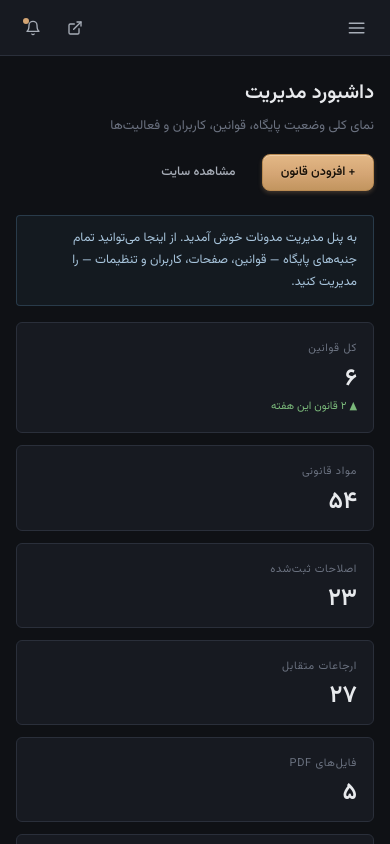
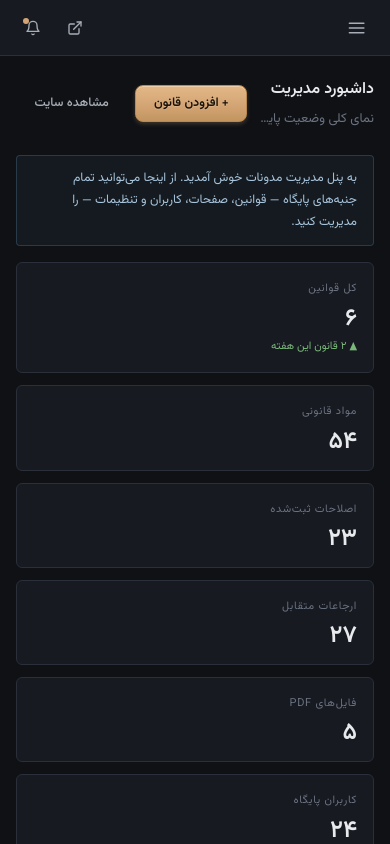
Before and after one commit to Massie382/Modavanat, a Next.js app: page /admin in a window 390 px wide. Shown: the top 844 px of the page. Built offline with nearby package versions, Linux system fonts and the light colour scheme.

Commit message:
8c0e606a-18a2-45b0-a671-458229970998

```diff
--- a/src/app/globals.css
+++ b/src/app/globals.css
@@ -2818,6 +2818,34 @@ button, a { transition: color 0.12s ease, background-color 0.12s ease, border-co
 }
 .admin-page-title { font-size: 20px; font-weight: 600; color: var(--admin-ink); margin: 0 0 0.25rem; }
 .admin-page-subtitle { font-size: 13px; color: var(--admin-ink-muted); margin: 0; }
+@media (max-width: 880px) {
+  /* Keep title + actions on a single line on phones.
+     Title truncates if too long; actions never wrap. */
+  .admin-page-head {
+    flex-wrap: nowrap;
+    align-items: center;
+    gap: 0.625rem;
+  }
+  .admin-page-head > div:first-child {
+    flex: 1 1 0;
+    min-width: 0;
+  }
+  .admin-page-title {
+    font-size: 16px;
+    white-space: nowrap;
+    overflow: hidden;
+    text-overflow: ellipsis;
+  }
+  .admin-page-subtitle {
+    white-space: nowrap;
+    overflow: hidden;
+    text-overflow: ellipsis;
+  }
+  .admin-page-head .admin-wrap {
+    flex: 0 0 auto;
+    flex-wrap: nowrap;
+  }
+}
 
 /* ─── Cards ─── */
 .admin-card {
```
